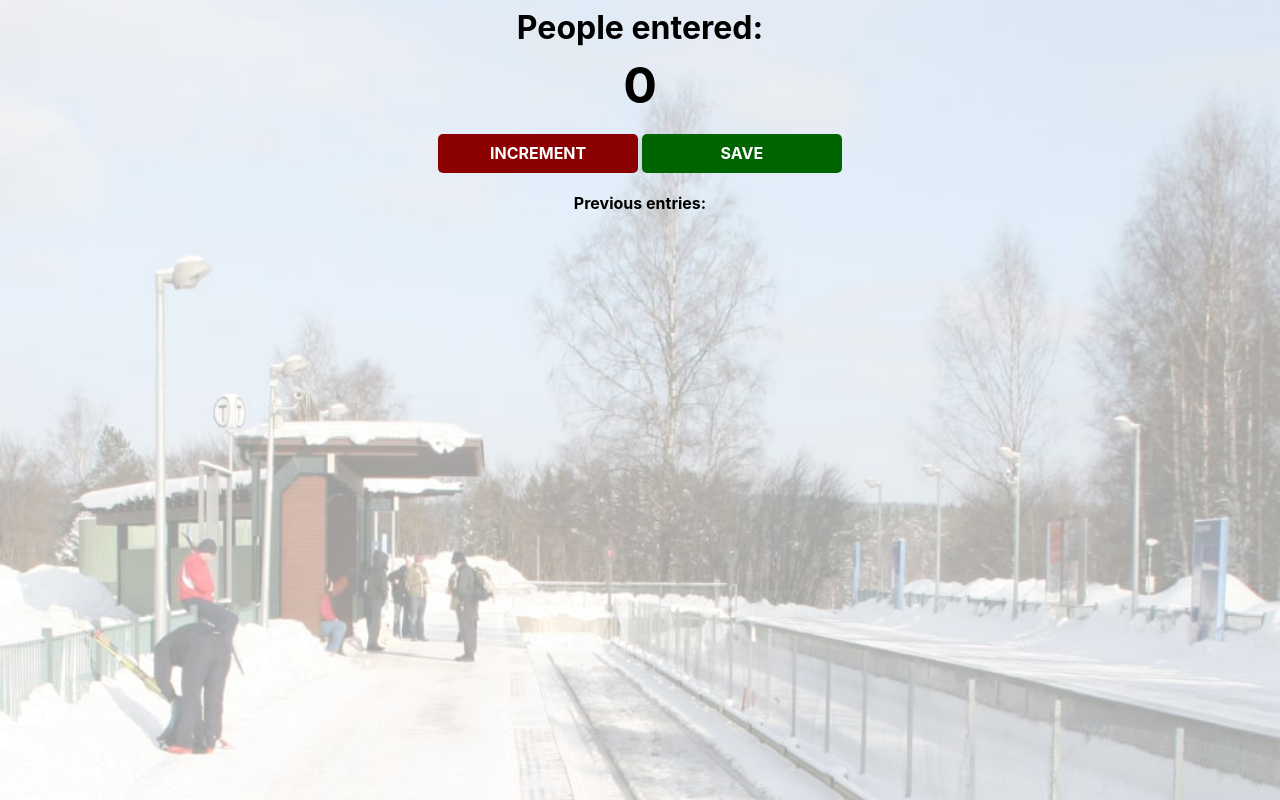
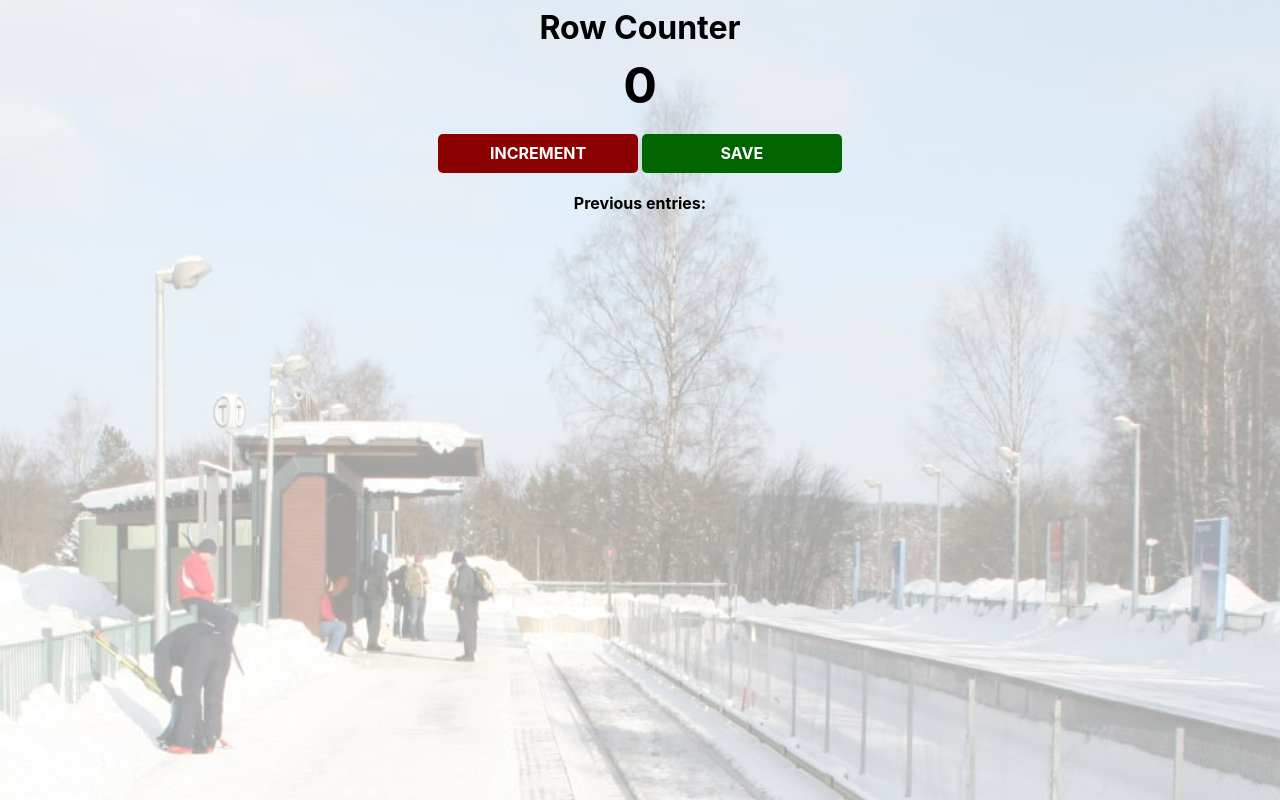
Before and after one commit to jackwalaghe/scoreboard, a website built with Vite: page index.html in a window 1280 px wide. Built offline with nearby package versions, Linux system fonts and the light colour scheme.

Commit message:
fantastic

```diff
--- a/index.html
+++ b/index.html
@@ -3,7 +3,8 @@
         <link rel="stylesheet" href="index.css">
     </head>
     <body>
-        <h1>People entered:</h1>
+
+        <h1>Row Counter</h1>
         <h2 id="count-el">0</h2>
         <button id="increment-btn" onclick="increment()">INCREMENT</button>
         <button id="save-btn" onclick="save()">SAVE</button>
```
Also changed, not shown: README.md.
